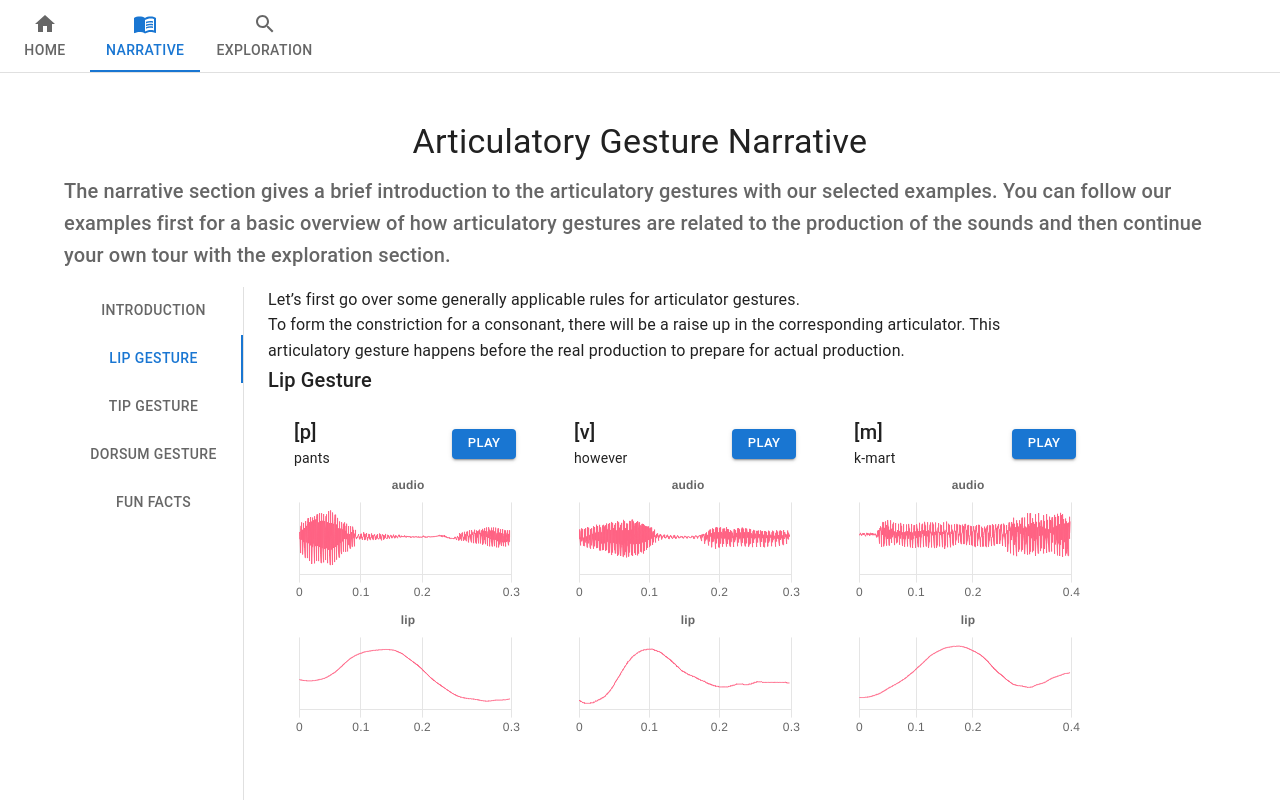
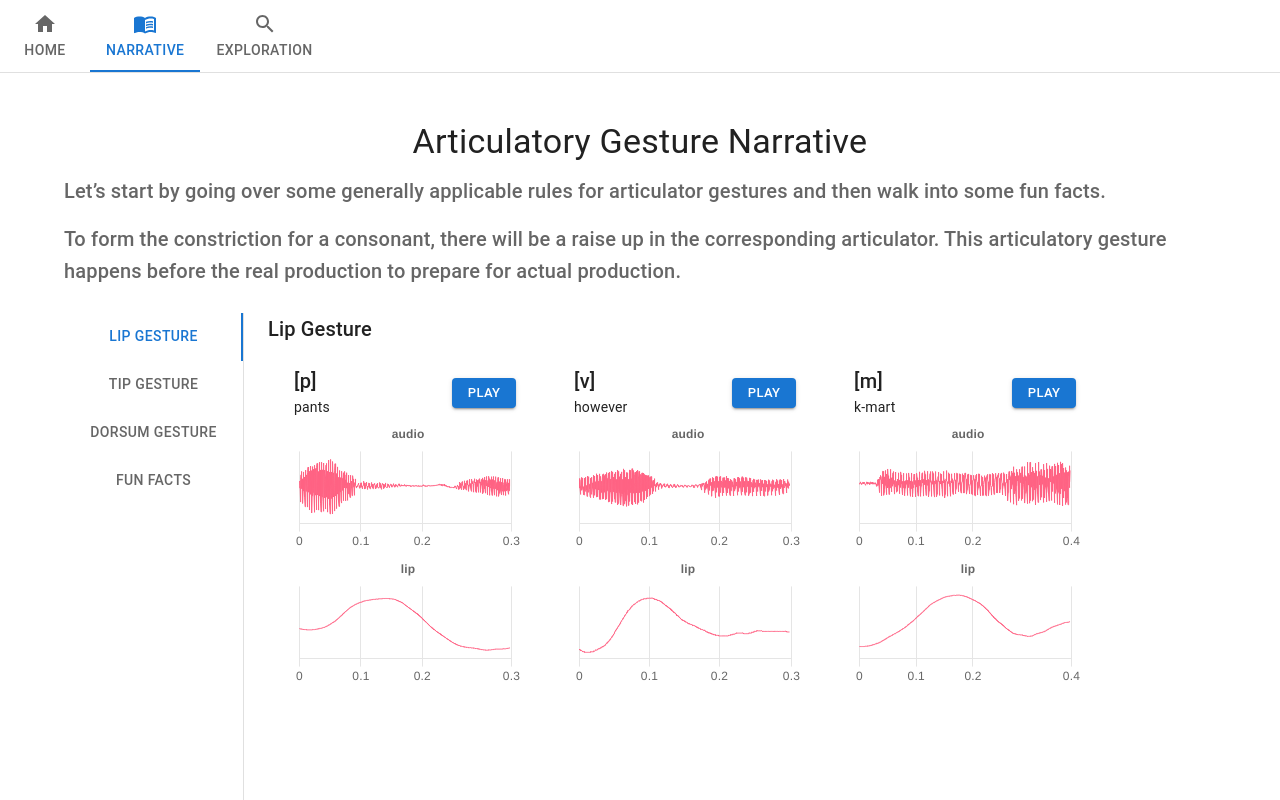
Before and after one commit to zhangwy98/articulatory_gesture, a React (Create React App) app: page / in a window 1280 px wide. Both pictures are taken after a click on the tab "NARRATIVE". Shown: the top 800 px of the page. Built offline with nearby package versions, Linux system fonts and the light colour scheme.

Commit message:
change narrative

```diff
--- a/src/App.js
+++ b/src/App.js
@@ -12,7 +12,7 @@ import SearchIcon from '@mui/icons-material/Search';
 import MenuBookIcon from '@mui/icons-material/MenuBook';
 
 // Page component
-import HomePage from './HomePage';
+import HomePage from './components/HomePage';
 import WordPage from './components/WordPage';
 import NarrativePage from './components/NarrativePage';
 
--- a/src/HomePage.js
+++ /dev/null
@@ -1,45 +0,0 @@
-import React from 'react';
-import Box from '@mui/material/Box';
-import Typography from '@mui/material/Typography';
-import CssBaseline from '@mui/material/CssBaseline';
-import AppBar from '@mui/material/AppBar';
-import Toolbar from '@mui/material/Toolbar';
-import Container from '@mui/material/Container';
-import { createTheme, ThemeProvider } from '@mui/material/styles';
-
-const theme = createTheme();
-
-class HomePage extends React.Component {
-    render() {
-        return (
-            <ThemeProvider theme={theme}>
-                <CssBaseline />
-                <main>
-                    <Box  sx={{
-                            bgcolor: 'Background.paper',
-                            pt: 8,
-                            pt: 6
-                        }}>
-                        <Container>
-                            <Typography variant="h4">
-                                Welcome to Articulatory Gesture Visualization
-                            </Typography>
-                            <p></p>
-                            <Typography
-                                variant="h6"
-                                color="text.secondary"
-                                align='left'
-                            >
-                                As you may know, the production of consonants requires the constriction formed by articulators. Different articulators are involved in the constrction of different consonants.
-                                This demo consists of two components. In the narrative section, you can follow the selected examples to
-                            </Typography>
-                        </Container>
-
-                    </Box>
-                </main>
-            </ThemeProvider>
-        )
-    }
-}
-
-export default HomePage;
--- /dev/null
+++ b/src/components/HomePage.js
@@ -0,0 +1,58 @@
+import React from 'react';
+import Box from '@mui/material/Box';
+import Typography from '@mui/material/Typography';
+import CssBaseline from '@mui/material/CssBaseline';
+import AppBar from '@mui/material/AppBar';
+import Toolbar from '@mui/material/Toolbar';
+import Container from '@mui/material/Container';
+import { createTheme, ThemeProvider } from '@mui/material/styles';
+
+const theme = createTheme();
+function Paragraph(props) {
+    return (
+        <Typography
+            variant="h6"
+            color="text.secondary"
+            align="left"
+        >
+            {props.text}
+        </Typography>
+    )
+}
+class HomePage extends React.Component {
+    render() {
+        return (
+            <ThemeProvider theme={theme}>
+                <CssBaseline />
+                <main>
+                    <Box  sx={{
+                            bgcolor: 'Background.paper',
+                            pt: 8,
+                            pt: 6
+                        }}>
+                        <Container>
+                            <Typography variant="h4"
+                                sx={{paddingBottom: "40px"}}>
+                                Welcome to Articulatory Gesture Visualization
+                            </Typography>
+                            <Paragraph
+                               text="As you may know, the production of consonants requires the constriction formed by articulators. Different articulators are involved in the constrction of different consonants. This demo consists of two components. "
+                            />
+                            <p></p>
+                            <Paragraph
+                                text="In the narrative section, you can follow the selected examples to gain an overview of the articulatory gestures. How the lower lip, the tongue tip, and the tongue dorsum are involved in the production of different consonants? How a sequence of consonants are produced within a single gesture and how the articulatory plan comes into being?" />
+
+                            <p></p>
+                            <Paragraph
+                                text="The exploration part is where you can play with the audio yourself. You can select one dataset and choose the word(s) you are interested in. You can also adjust the play speed and filter what articulator tracks you want to focus on." />
+
+                        </Container>
+
+                    </Box>
+                </main>
+            </ThemeProvider>
+        )
+    }
+}
+
+export default HomePage;
--- a/src/components/NarrativePage.js
+++ b/src/components/NarrativePage.js
@@ -143,7 +143,7 @@ class NarrativePage extends React.Component {
         this.state = {
             selectedWords: [],
             collection: A1_collection,
-            contentValue: 1
+            contentValue: 0
         }
         this.handleContentSelection = this.handleContentSelection.bind(this)
     }
@@ -295,12 +295,33 @@ class NarrativePage extends React.Component {
                                 >
                                     Articulatory Gesture Narrative
                                 </Typography>
-                                <Typography
+                                {/* <Typography
                                     variant="h6"
                                     align="left"
                                     color="text.secondary"
                                     paragraph
-                                >The narrative section gives a brief introduction to the articulatory gestures with our selected examples. You can follow our examples first for a basic overview of how articulatory gestures are related to the production of the sounds and then continue your own tour with the exploration section. </Typography>
+                                >The narrative section gives a brief introduction to the articulatory gestures with our selected examples. You can follow our examples first for a basic overview of how articulatory gestures are related to the production of the sounds and then continue your own tour with the exploration section. </Typography> */}
+
+                                <Typography
+                                    variant="h6"
+                                    align='left'
+                                    color="text.secondary"
+                                    paragraph
+                                >
+                                    Let’s start by going over some generally applicable rules for articulator gestures and then walk into some fun facts.
+                                </Typography>
+
+                                <Typography
+                                    variant="h6"
+                                    align='left'
+                                    color="text.secondary"
+                                    paragraph
+                                    sx={{paddingBottom: "10px"}}
+                                >
+                                   To form the constriction for a consonant, there will be a raise up in the corresponding articulator. This articulatory gesture happens before the real production to prepare for actual production.
+                                </Typography>
+
+
                             <Box
                                 sx={{ flexGrow: 1, bgcolor: 'background.paper', display: 'flex', height: 1000}}
                             >
@@ -313,29 +334,12 @@ class NarrativePage extends React.Component {
                                     sx={{ borderRight: 1, borderColor: 'divider', width: 180 }}
 
                                 >
-                                    <Tab label='Introduction' {...a11yProps(0)} />
-                                    <Tab label='Lip Gesture' {...a11yProps(1)} />
-                                    <Tab label='Tip Gesture' {...a11yProps(2)} />
-                                    <Tab label='Dorsum Gesture' {...a11yProps(3)} />
-                                    <Tab label='Fun Facts' {...a11yProps(4)} />
+                                    <Tab label='Lip Gesture' {...a11yProps(0)} />
+                                    <Tab label='Tip Gesture' {...a11yProps(1)} />
+                                    <Tab label='Dorsum Gesture' {...a11yProps(2)} />
+                                    <Tab label='Fun Facts' {...a11yProps(3)} />
                                 </Tabs>
                                 <TabPanel value={this.state.contentValue} index={0}>
-                                    <Typography
-                                        align='left'
-                                        width={800}
-                                        variant='body1'
-                                    >
-                                    As you may know, the production of consonants requires the constriction formed by certain articulators. Different articulators are involved in the constriction of different consonants. In this demo, we mainly focus on the following pairs:
-                                    </Typography>
-                                </TabPanel>
-                                <TabPanel value={this.state.contentValue} index={1}>
-                                    <Paragraph
-                                        text="Let’s first go over some generally applicable rules for articulator gestures."
-                                    />
-                                    <Paragraph
-                                        text="To form the constriction for a consonant, there will be a raise up in the corresponding articulator. This articulatory gesture happens before the real production to prepare for actual production.
-                                        "
-                                    />
                                     <TitleH3
                                         text="Lip Gesture"
                                     />
@@ -343,7 +347,7 @@ class NarrativePage extends React.Component {
                                         {typicalExampleLipElement}
                                     </Grid>
                                 </TabPanel>
-                                <TabPanel value={this.state.contentValue} index={2}>
+                                <TabPanel value={this.state.contentValue} index={1}>
                                     <TitleH3
                                         text="Tip Gesture"
                                     />
@@ -351,7 +355,7 @@ class NarrativePage extends React.Component {
                                         {typicalExampleTipElement}
                                     </Grid>
                                 </TabPanel>
-                                <TabPanel value={this.state.contentValue} index={3}>
+                                <TabPanel value={this.state.contentValue} index={2}>
                                     <TitleH3
                                         text="Dorsum Gesture"
                                     />
@@ -359,7 +363,7 @@ class NarrativePage extends React.Component {
                                         {typicalExampleDorsumElement}
                                     </Grid>
                                 </TabPanel>
-                                <TabPanel value={this.state.contentValue} index={4}>
+                                <TabPanel value={this.state.contentValue} index={3}>
                                     <Typography
                                         variant='h6'
                                         align='left'
```
